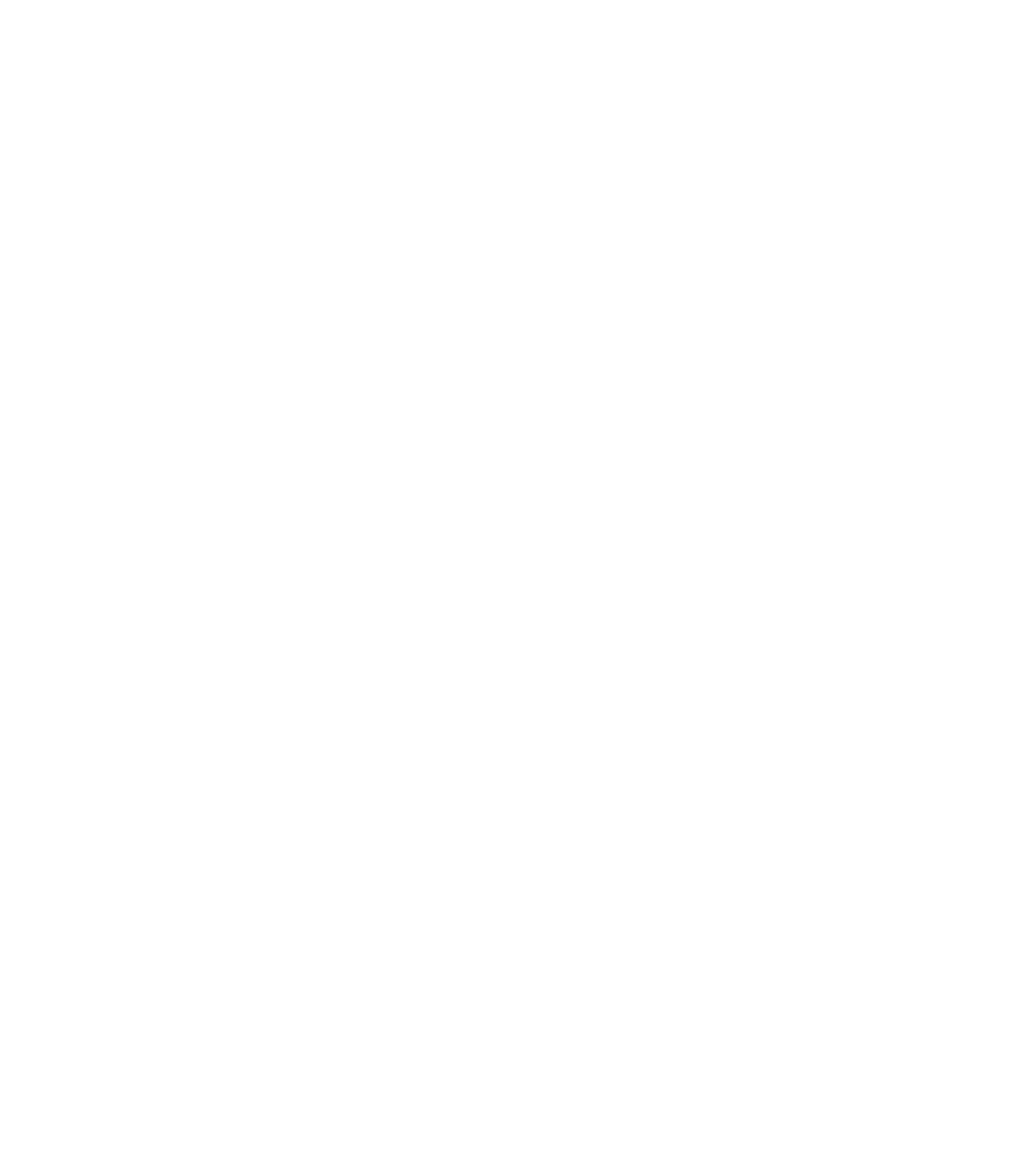
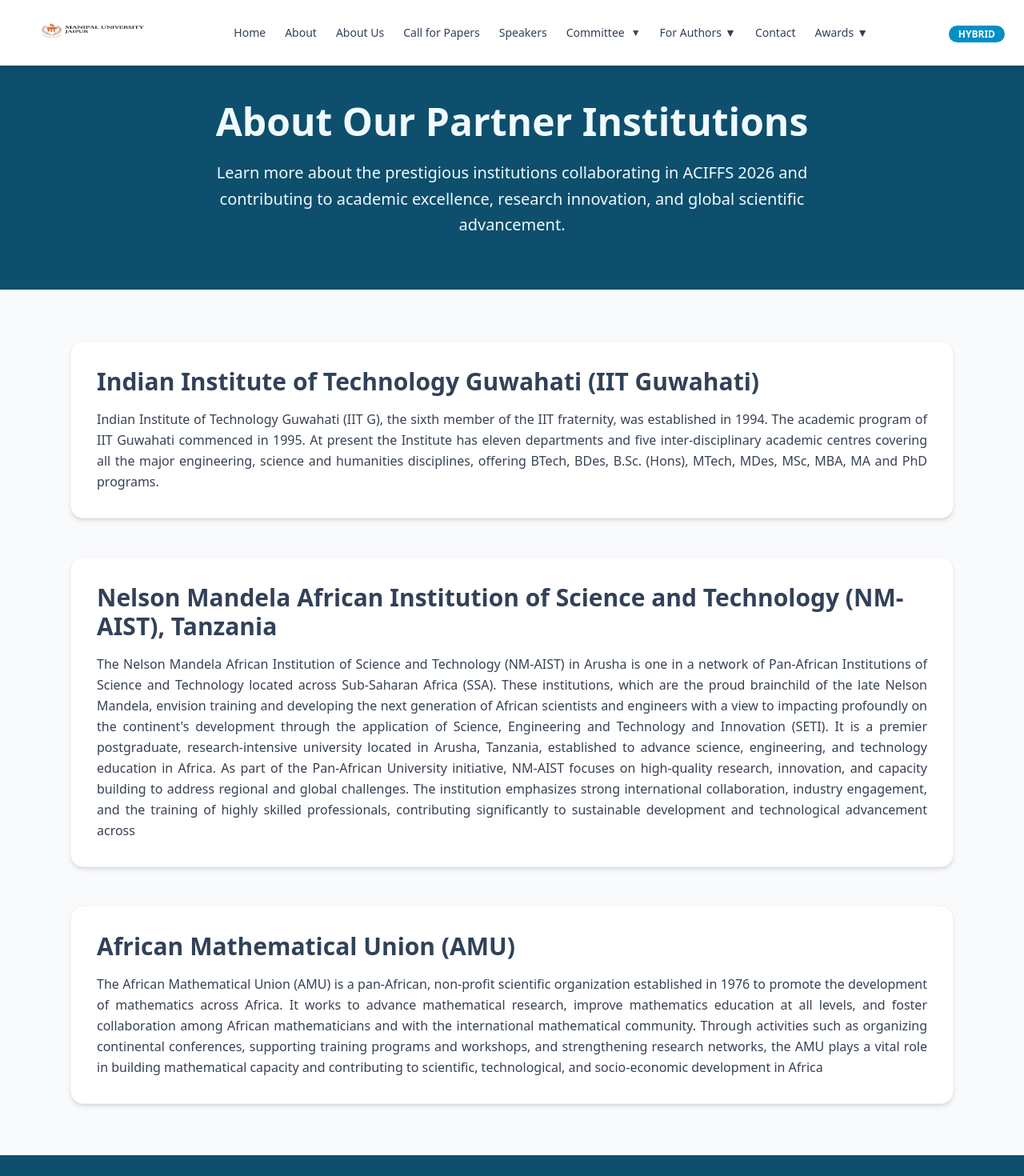
Before and after one commit to kriti2307/trustnet1, a React (Vite) app: page /about-us in a window 1280 px wide. Before the commit this address had no page. Shown: the top 1470 px of the page at 80% size. Before the commit the page ends 800 px from the top, so only its background shows below. Built offline with nearby package versions, Linux system fonts and the light colour scheme.

Commit message:
about us

```diff
--- a/components/Layout.jsx
+++ b/components/Layout.jsx
@@ -19,6 +19,10 @@
       <a href="/#about" className="hover:text-trustnet-accent" onClick={() => setMobileMenuOpen(false)}>
         About
       </a>
+
+      <Link to="/about-us" className="hover:text-trustnet-accent" onClick={() => setMobileMenuOpen(false)}>
+        About Us
+      </Link>
 
       <Link to="/call-for-papers" className="hover:text-trustnet-accent" onClick={() => setMobileMenuOpen(false)}>
         Call for Papers
@@ -177,6 +181,11 @@
       <Link to="/" onClick={() => setMobileMenuOpen(false)}>Home</Link>
 
       <a href="/#about" onClick={() => setMobileMenuOpen(false)}>About</a>
+
+      <Link to="/about-us" onClick={() => setMobileMenuOpen(false)}>
+      About Us
+      </Link>
+
 
       <Link to="/call-for-papers" onClick={() => setMobileMenuOpen(false)}>
         Call for Papers
--- /dev/null
+++ b/pages/aboutus.jsx
@@ -0,0 +1,70 @@
+import React from "react";
+
+function AboutPartners() {
+  return (
+    <div className="w-full bg-trustnet-bg min-h-screen">
+
+      {/* ================= HERO ================= */}
+      <section className="bg-trustnet-primary-dark text-trustnet-lighter py-16">
+        <div className="max-w-4xl mx-auto px-6 text-center">
+          <h1 className="text-4xl md:text-5xl font-bold mb-6">
+            About Our Partner Institutions
+          </h1>
+          <p className="text-xl leading-relaxed">
+            Learn more about the prestigious institutions collaborating in
+            ACIFFS 2026 and contributing to academic excellence,
+            research innovation, and global scientific advancement.
+          </p>
+        </div>
+      </section>
+
+      {/* ================= INSTITUTIONS ================= */}
+      <section className="py-16">
+        <div className="max-w-6xl mx-auto px-6 space-y-12">
+
+          {/* IIT GUWAHATI */}
+          <div className="bg-white rounded-2xl shadow-md border border-trustnet-bg-light p-8">
+            <h2 className="text-2xl md:text-3xl font-bold text-slate-700 mb-4">
+              Indian Institute of Technology Guwahati (IIT Guwahati)
+            </h2>
+
+            <p className="text-gray-700 leading-relaxed text-justify">
+              Indian Institute of Technology Guwahati (IIT G), the sixth member of the IIT fraternity, was established in 1994. The academic program of IIT Guwahati commenced in 1995. At present the Institute has eleven departments and five inter-disciplinary academic centres covering all the major engineering, science and humanities disciplines, offering BTech, BDes, B.Sc. (Hons), MTech, MDes, MSc, MBA, MA and PhD programs.
+            </p>
+
+          </div>
+
+          {/* NM-AIST */}
+          <div className="bg-white rounded-2xl shadow-md border border-trustnet-bg-light p-8">
+            <h2 className="text-2xl md:text-3xl font-bold text-slate-700 mb-4">
+              Nelson Mandela African Institution of Science and Technology (NM-AIST), Tanzania
+            </h2>
+
+            <p className="text-gray-700 leading-relaxed text-justify">
+            The Nelson Mandela African Institution of Science and Technology (NM-AIST) in Arusha is one in a network of Pan-African Institutions of Science and Technology located across Sub-Saharan Africa (SSA). These institutions, which are the proud brainchild of the late Nelson Mandela, envision training and developing the next generation of African scientists and engineers with a view to impacting profoundly on the continent's development through the application of Science, Engineering and Technology and Innovation (SETI). It  is a premier postgraduate, research-intensive university located in Arusha, Tanzania, established to advance science, engineering, and technology education in Africa. As part of the Pan-African University initiative, NM-AIST focuses on high-quality research, innovation, and capacity building to address regional and global challenges. The institution emphasizes strong international collaboration, industry engagement, and the training of highly skilled professionals, contributing significantly to sustainable development and technological advancement across
+            </p>
+
+          </div>
+
+          {/* AMU */}
+          <div className="bg-white rounded-2xl shadow-md border border-trustnet-bg-light p-8">
+            <h2 className="text-2xl md:text-3xl font-bold text-slate-700 mb-4">
+              African Mathematical Union (AMU)
+            </h2>
+
+            <p className="text-gray-700 leading-relaxed text-justify mt-4">
+              The African Mathematical Union (AMU) is a pan-African, non-profit scientific organization established in 1976 to promote the development of mathematics across Africa. It works to advance mathematical research, improve mathematics education at all levels, and foster collaboration among African mathematicians and with the international mathematical community. Through activities such as organizing continental conferences, supporting training programs and workshops, and strengthening research networks, the AMU plays a vital role in building mathematical capacity and contributing to scientific, technological, and socio-economic development in Africa
+
+
+            </p>
+
+          </div>
+
+        </div>
+      </section>
+
+    </div>
+  );
+}
+
+export default AboutPartners;
--- a/src/App.jsx
+++ b/src/App.jsx
@@ -15,6 +15,7 @@
 import BestPaper from "../pages/Awards/bestPaper";
 import YoungScientist from "../pages/Awards/youngScientist";
 import Accommodation from "../pages/forAuthors/accommodation";
+import AboutPartners from "../pages/aboutus";
 
 function App() {
   return (
@@ -37,6 +38,7 @@
           <Route path="/awards/best-paper" element={<BestPaper />} />
           <Route path="/awards/young-scientist" element={<YoungScientist />} />
           <Route path="for-authors/Accommodation" element={<Accommodation />} />
+          <Route path="about-us" element={<AboutPartners />} />
         </Route>
       </Routes>
     </BrowserRouter>
```
